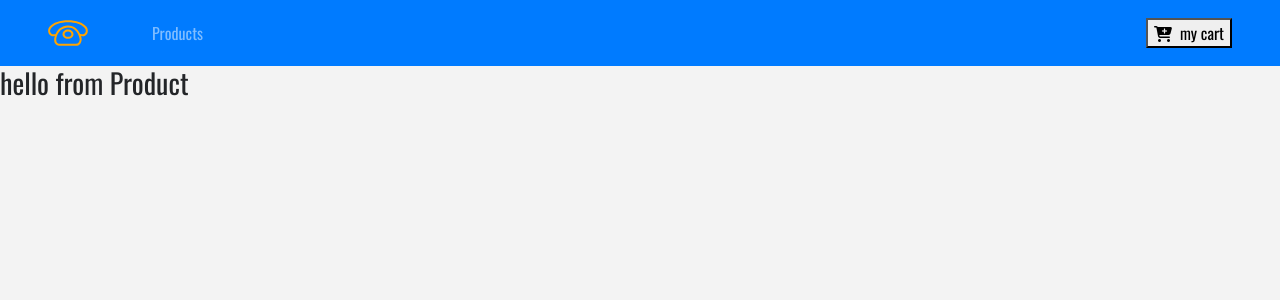
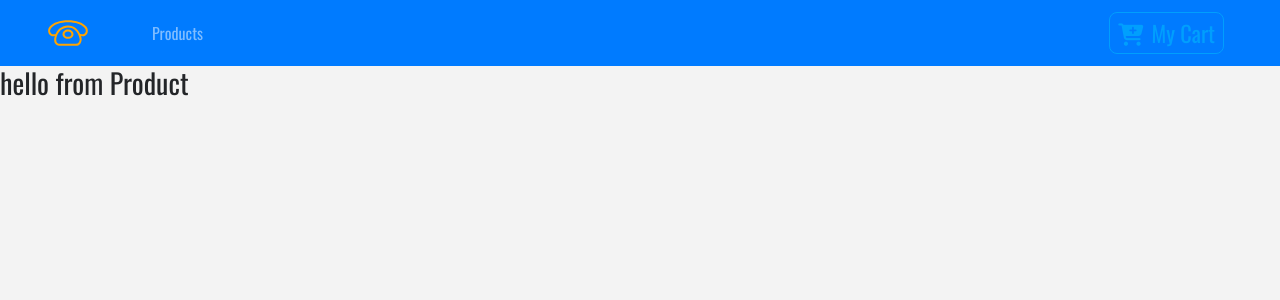
Before and after one commit to ArmanEskandari/react-phone-e-commerce-app, a React (Create React App) app: page / in a window 1280 px wide. Shown: the top 300 px of the page. Built offline with nearby package versions, Linux system fonts and the light colour scheme.

Commit message:
styled nav button with styled-components

```diff
--- /dev/null
+++ b/src/components/Button.js
@@ -0,0 +1,21 @@
+import styled from "styled-components";
+
+export const ButtonContainer = styled.button`
+  text-transform: capitalize;
+  font-size: 1.4rem;
+  background: transparent;
+  border: 0.05rem solid var(--lightBlue);
+  color: var(--lightBlue);
+  border-radius: 0.5rem;
+  padding: 0.2rem 0.5rem;
+  cursor: pointer;
+  margin: 0.2rem 0.5rem 0.2rem 0;
+  transition: all 0.5s ease-in-out;
+  &:hover {
+    background: var(--lightBlue);
+    color: var(--mainBlue);
+  }
+  &:focus {
+    outline: none;
+  }
+`;
--- a/src/components/Navbar.js
+++ b/src/components/Navbar.js
@@ -1,6 +1,8 @@
 import React from "react";
 import { Link } from "react-router-dom";
 import logo from "../logo.svg";
+import styled from "styled-components";
+import { ButtonContainer } from "./Button";
 
 export default function Navbar() {
   return (
@@ -21,10 +23,12 @@
         </li>
       </ul>
       <Link to="/cart" className="ml-auto">
-        <button className="">
-          <i className="fas fa-cart-plus mr-2" />
+        <ButtonContainer className="">
+          <span className="mr-2">
+            <i className="fas fa-cart-plus" />
+          </span>
           my cart
-        </button>
+        </ButtonContainer>
       </Link>
     </nav>
   );
```
